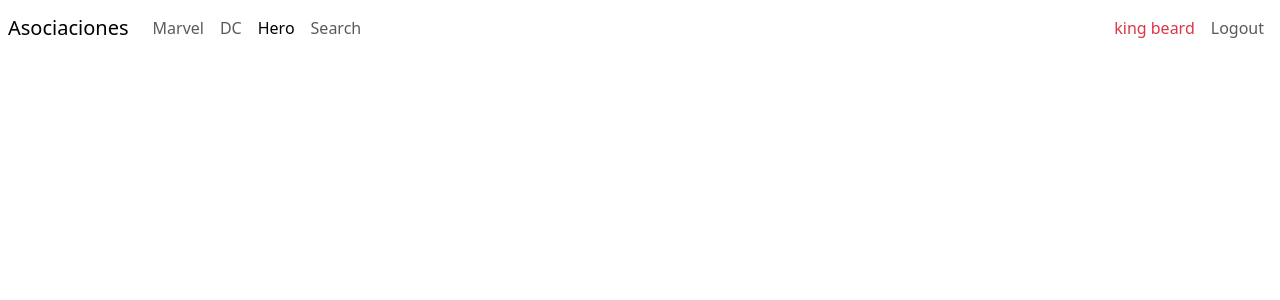
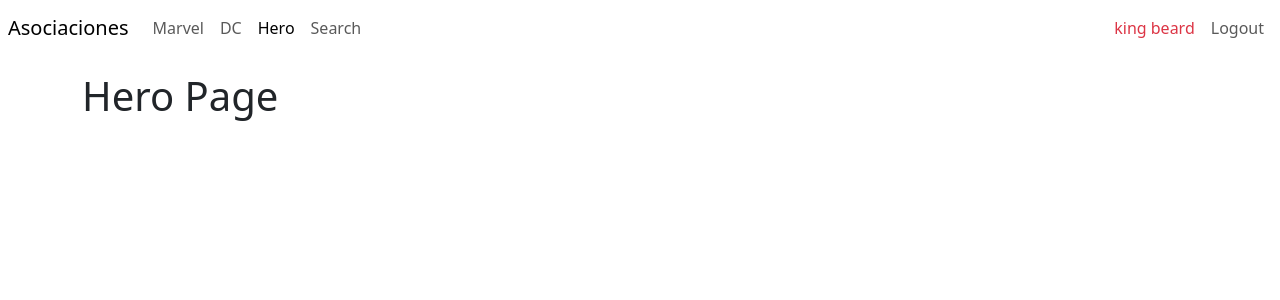
Before and after one commit to king-beard/heroes-spa, a React (Vite) app: page /hero/dc-arrow in a window 1280 px wide. Shown: the top 300 px of the page. Built offline with nearby package versions, Linux system fonts and the light colour scheme.

Commit message:
read arguments by url

```diff
--- /dev/null
+++ b/src/heroes/helpers/getHeroById.js
@@ -0,0 +1,3 @@
+import { heroes } from "../data/heroes";
+
+export const getHeroById = ( id ) => heroes.find( hero => hero.id === id )
--- a/src/heroes/helpers/index.js
+++ b/src/heroes/helpers/index.js
@@ -1 +1,2 @@
+export * from './getHeroById'
 export * from './getHeroesByPublisher'
--- a/src/heroes/pages/HeroPage.jsx
+++ b/src/heroes/pages/HeroPage.jsx
@@ -1,9 +1,14 @@
 import { Fragment } from "react"
+import { useParams } from "react-router-dom"
+import { getHeroById } from "../helpers"
 
 export const HeroPage = () => {
+  const { id } = useParams()
+  const hero = getHeroById( id )
+
   return (
     <Fragment>
-      <h1>Hero Page</h1>
+      <h1>Hero Page </h1>
     </Fragment>
   )
 }
--- a/src/heroes/routes/HeroesRoutes.jsx
+++ b/src/heroes/routes/HeroesRoutes.jsx
@@ -11,7 +11,7 @@ export const HeroesRoutes = () => {
         <Routes>
           <Route path="marvel" element={<MarvelPage/>} />
           <Route path="dc" element={<DCPage/>} />
-          <Route path="hero" element={<HeroPage/>} />
+          <Route path="hero/:id" element={<HeroPage/>} />
           <Route path="search" element={<SearchPage/>} />
           <Route path="/" element={<Navigate to="marvel"/>} />
         </Routes>
```
